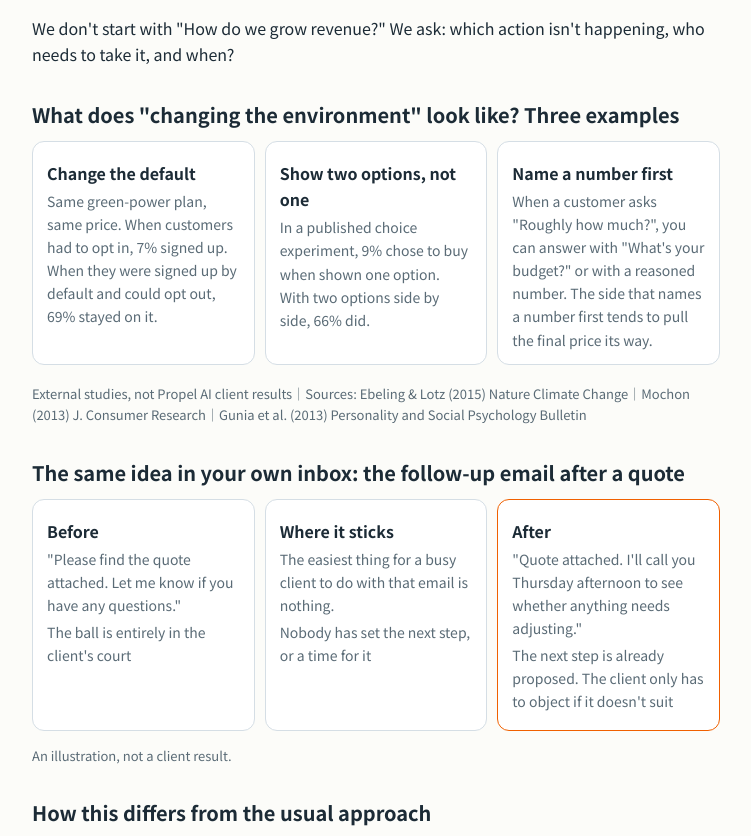
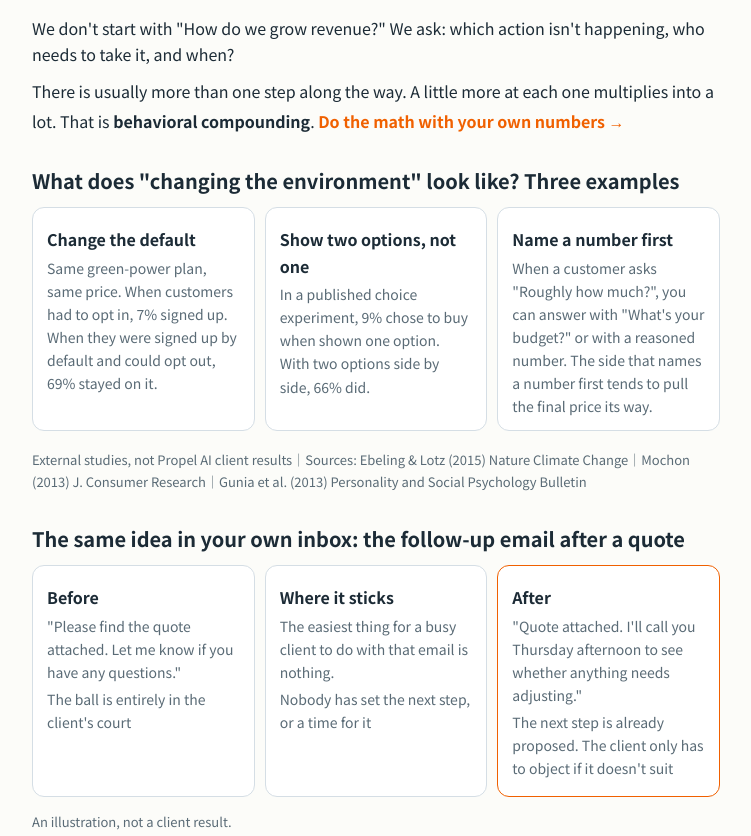
Before and after one commit to Rapid6590/propelaigrowth, a plain HTML site: page en/how/index.html in a window 1280 px wide. Shown: the part 1003-1839 px from the top of the page, without its empty margins (264-1015 px from the left). Drawn offline with Linux system fonts and the light colour scheme.

Commit message:
英文站「我們怎麼看問題」頁加上 behavioral compounding 一句，連到算算看（預覽分支，未上線）
Co-Authored-By: Claude Fable 5.2 <noreply@anthropic.com>
Claude-Session: https://claude.ai/code/session_01NA1pYDTyJQC5pxaEjAqPZs

```diff
--- a/en/how/index.html
+++ b/en/how/index.html
@@ -44,6 +44,7 @@
       <tr><td>A customer, in the week the product is about to run out</td><td>clicks "Buy again"</td><td>repeat purchase</td></tr>
     </table>
     <p>We don't start with "How do we grow revenue?" We ask: which action isn't happening, who needs to take it, and when?</p>
+    <p>There is usually more than one step along the way. A little more at each one multiplies into a lot. That is <b>behavioral compounding</b>. <a class="more" href="/en/calc/">Do the math with your own numbers →</a></p>
     <h2>What does "changing the environment" look like? Three examples</h2>
     <div class="cards">
       <div class="card"><h3>Change the default</h3><p>Same green-power plan, same price. When customers had to opt in, 7% signed up. When they were signed up by default and could opt out, 69% stayed on it.</p></div>
```
